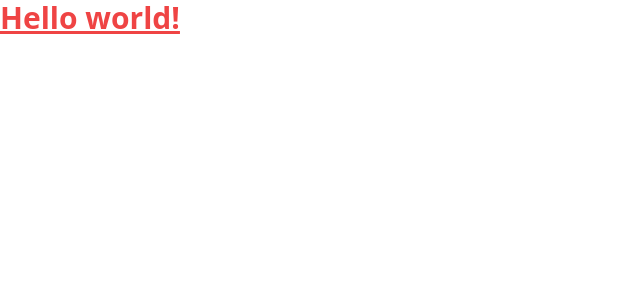
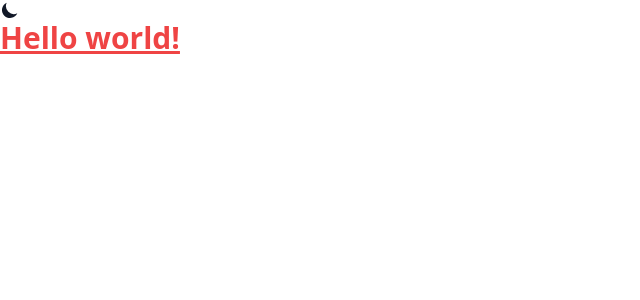
Before and after one commit to MBuild-1/frontend-shop-next, a Next.js app: page / in a window 1280 px wide. Shown: the top 300 px of the page, without its empty margins (0-640 px from the left). Built offline with nearby package versions, Linux system fonts and the light colour scheme.

Commit message:
chore: add dark mode

```diff
--- /dev/null
+++ b/components/atoms/ThemeToggleButton/index.jsx
@@ -0,0 +1,35 @@
+import { useEffect, useState } from 'react';
+import { useTheme } from 'next-themes';
+import { HiSun, HiMoon } from 'react-icons/hi';
+import classNames from 'classnames';
+
+// eslint-disable-next-line import/prefer-default-export
+export function ThemeToggleButton({ className }) {
+  const { systemTheme, theme, setTheme } = useTheme();
+  const [mounted, setMounted] = useState(false);
+
+  useEffect(() => {
+    setMounted(true);
+  }, []);
+
+  if (!mounted) return <>loading...</>;
+
+  const currentTheme = theme === 'system' ? systemTheme : theme;
+
+  if (currentTheme === 'dark') {
+    return (
+      <HiSun
+        className={classNames('h-5 w-5 text-yellow-400', className)}
+        role="button"
+        onClick={() => setTheme('light')}
+      />
+    );
+  }
+  return (
+    <HiMoon
+      className={classNames('h-5 w-5 text-gray-900', className)}
+      role="button"
+      onClick={() => setTheme('dark')}
+    />
+  );
+}
--- /dev/null
+++ b/components/atoms/index.js
@@ -0,0 +1 @@
+export * from './ThemeToggleButton';
--- a/package.json
+++ b/package.json
@@ -15,9 +15,12 @@
   },
   "dependencies": {
     "@next/font": "13.1.2",
+    "classnames": "^2.3.2",
     "next": "13.1.2",
+    "next-themes": "^0.2.1",
     "react": "18.2.0",
-    "react-dom": "18.2.0"
+    "react-dom": "18.2.0",
+    "react-icons": "^4.7.1"
   },
   "devDependencies": {
     "autoprefixer": "^10.4.13",
--- a/pages/_app.jsx
+++ b/pages/_app.jsx
@@ -1,5 +1,10 @@
 import '@/styles/globals.css';
+import { ThemeProvider } from 'next-themes';
 
 export default function App({ Component, pageProps }) {
-  return <Component {...pageProps} />;
+  return (
+    <ThemeProvider enableColorScheme attribute="class">
+      <Component {...pageProps} />
+    </ThemeProvider>
+  );
 }
--- a/pages/index.jsx
+++ b/pages/index.jsx
@@ -1,5 +1,13 @@
+// eslint-disable-next-line import/extensions
+import { ThemeToggleButton } from '@/components/atoms';
+
 export default function Home() {
   return (
-    <h1 className="text-red-500 text-3xl font-bold underline">Hello world!</h1>
+    <>
+      <ThemeToggleButton />
+      <h1 className="text-red-500 text-3xl font-bold underline">
+        Hello world!
+      </h1>
+    </>
   );
 }
```
Also changed, not shown: 1 other file (tests, documents, lock files or other folders).
